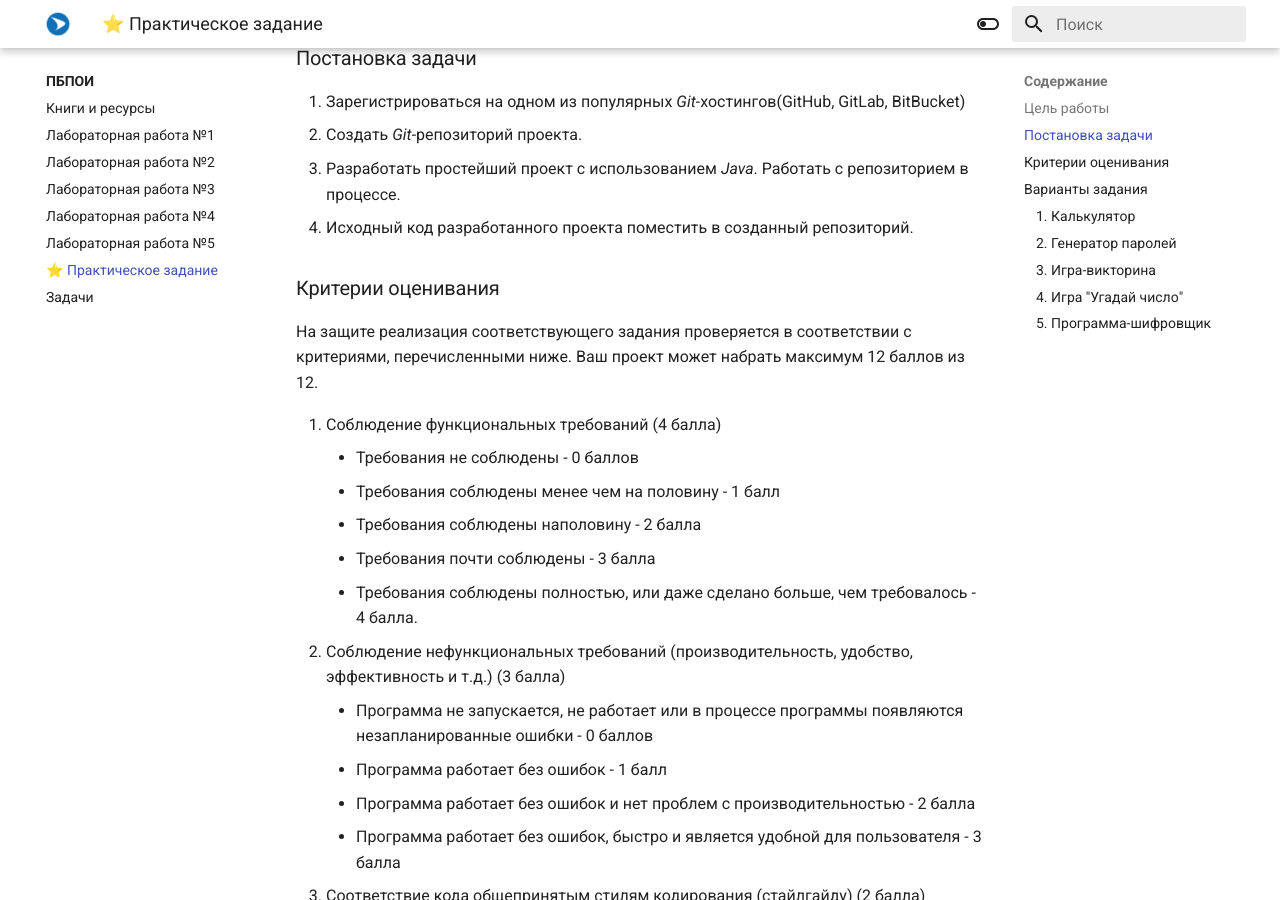
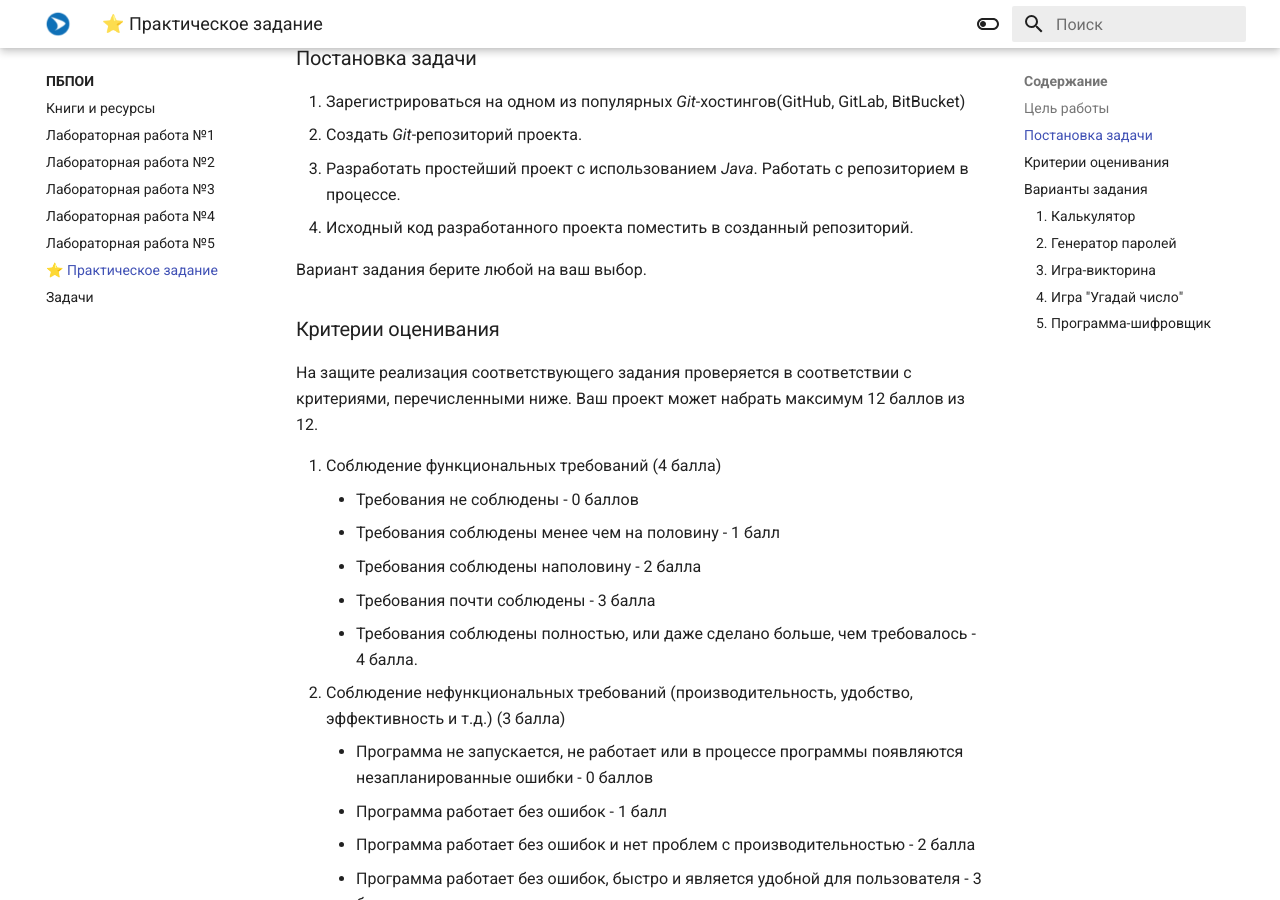
Before and after one commit to readonlyden/Programming-101, an MkDocs documentation site: the page built from docs/ПБПОИ/practice.md, in a window 1280 px wide and 900 px high, scrolled down 315 px. Built offline with MkDocs 1.6.1 and Material for MkDocs 9.7.7, drawn with Linux system fonts in a browser that asks for light colours.

Commit message:
Add note about variant

```diff
--- a/docs/ПБПОИ/practice.md
+++ b/docs/ПБПОИ/practice.md
@@ -13,6 +13,8 @@ authors:
 2. Создать *Git*-репозиторий проекта.
 2. Разработать простейший проект с использованием *Java*. Работать с репозиторием в процессе.
 3. Исходный код разработанного проекта поместить в созданный репозиторий.
+
+Вариант задания берите любой на ваш выбор.
 
 ### Критерии оценивания
 На защите реализация соответствующего задания проверяется в соответствии с критериями, перечисленными ниже. Ваш проект может набрать максимум 12 баллов из 12.
```
